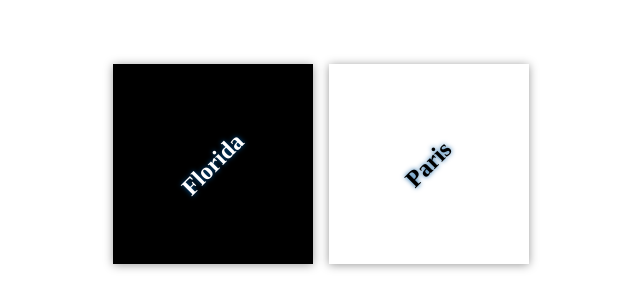
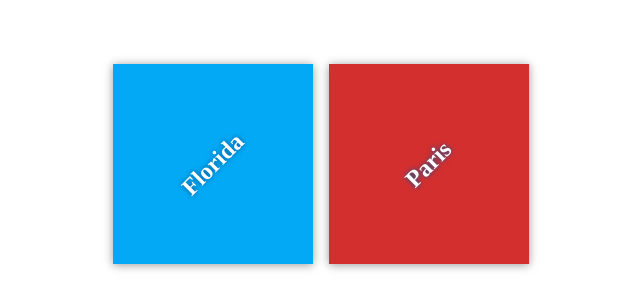
Before and after one commit to josephharburg/gitcourse, a plain HTML site: page index.html in a window 1280 px wide. Shown: the part 236-544 px from the top of the page, without its empty margins (319-959 px from the left). Drawn offline with Linux system fonts and the light colour scheme; files that its build step writes are made by us from their sources.

Commit message:
trying agian

```diff
--- a/app.css
+++ b/app.css
@@ -47,10 +47,9 @@ h2 {
 }
 
 #florida {
-    background-color: #000000;
+    background-color: #03a9f4;
 }
 
 #paris {
-    background-color: #FFFFFF  ;
-    color: #000000;
+    background-color: #d32f2f;
 }
```
